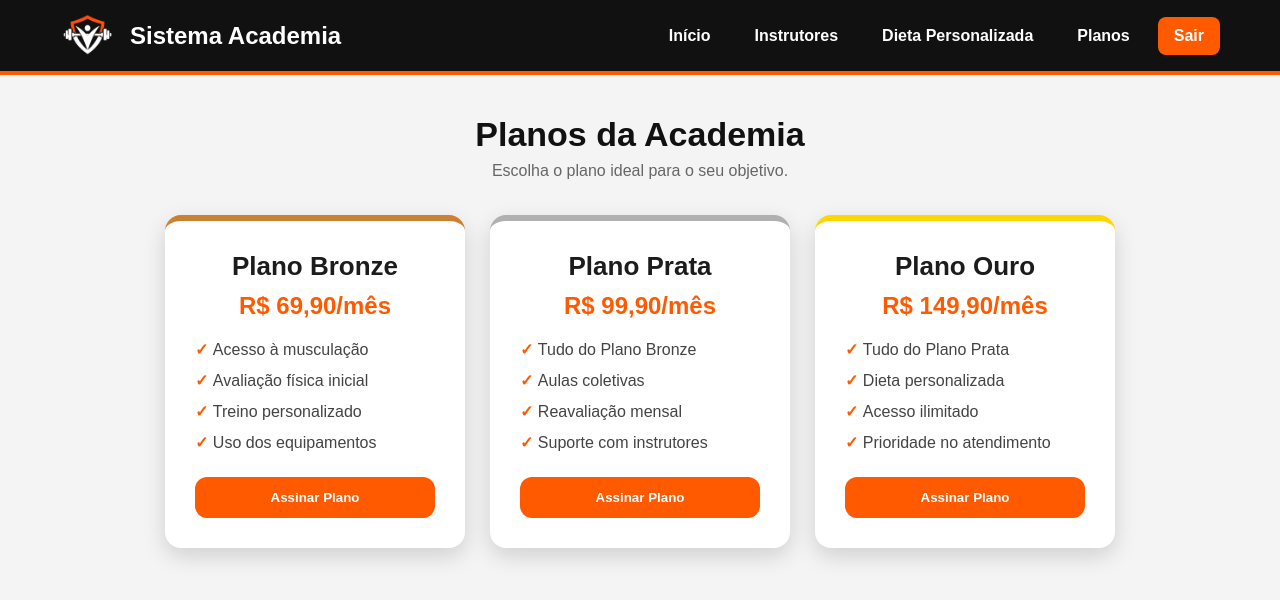
After one commit to Joao-Guilherme-GOliveira/Sistema-Academia-ProgWeb, a PHP site: page /planos.php in a window 1280 px wide. The commit adds this page. Shown: the top 600 px of the page. Run offline with PHP 8.4, Linux system fonts and the light colour scheme.

Commit message:
Adicionado parte de Planos

```diff
--- /dev/null
+++ b/css/planos.css
@@ -0,0 +1,91 @@
+.planos-container {
+    text-align: center;
+    margin-top: 40px;
+}
+
+.planos-container h1 {
+    font-size: 34px;
+    color: #111;
+}
+
+.planos-container p {
+    margin-top: 8px;
+    color: #666;
+}
+
+.planos-cards {
+    margin-top: 35px;
+    display: flex;
+    justify-content: center;
+    gap: 25px;
+    flex-wrap: wrap;
+}
+
+.plano-card {
+    background: white;
+    width: 300px;
+    padding: 30px;
+    border-radius: 16px;
+    box-shadow: 0 8px 22px rgba(0,0,0,0.15);
+    transition: 0.3s;
+    border-top: 6px solid #ff5a00;
+}
+
+.plano-card:hover {
+    transform: translateY(-6px);
+}
+
+.plano-card h2 {
+    font-size: 26px;
+    margin-bottom: 10px;
+}
+
+.plano-card h3 {
+    font-size: 24px;
+    color: #ff5a00;
+    margin-bottom: 20px;
+}
+
+.plano-card ul {
+    list-style: none;
+    text-align: left;
+    margin-bottom: 25px;
+}
+
+.plano-card li {
+    margin-bottom: 12px;
+    color: #444;
+}
+
+.plano-card li::before {
+    content: "✓ ";
+    color: #ff5a00;
+    font-weight: bold;
+}
+
+.plano-card button {
+    width: 100%;
+    background: #ff5a00;
+    color: white;
+    border: none;
+    padding: 13px;
+    border-radius: 12px;
+    font-weight: bold;
+    cursor: pointer;
+}
+
+.plano-card button:hover {
+    background: #e64a00;
+}
+
+.bronze {
+    border-top-color: #cd7f32;
+}
+
+.prata {
+    border-top-color: #b0b0b0;
+}
+
+.ouro {
+    border-top-color: #ffd700;
+}
--- a/imc.php
+++ b/imc.php
@@ -33,7 +33,7 @@ $nome = $_SESSION['nome'];
     <meta charset="UTF-8">
     <title>Sistema Academia</title>
     <link rel="stylesheet" href="css/style.css">
-     <link rel="stylesheet" href="css/navbar.css">
+    <link rel="stylesheet" href="css/navbar.css">
 </head>
 <body>
 
@@ -47,6 +47,7 @@ $nome = $_SESSION['nome'];
         <a href="index.php">Início</a>
         <a href="professores.php">Instrutores</a>
         <a href="imc.php">Dieta Personalizada</a>
+        <a href="planos.php">Planos</a>
         <a href="sair.php" class="sair">Sair</a>
     </nav>
 </header>
--- a/index.php
+++ b/index.php
@@ -29,6 +29,7 @@ $nome = $_SESSION['nome'];
         <a href="index.php">Início</a>
         <a href="professores.php">Instrutores</a>
         <a href="imc.php">Dieta Personalizada</a>
+        <a href="planos.php">Planos</a>
         <a href="sair.php" class="sair">Sair</a>
     </nav>
 </header>
--- /dev/null
+++ b/planos.php
@@ -0,0 +1,71 @@
+<!DOCTYPE html>
+<html lang="en">
+<head>
+    <meta charset="UTF-8">
+    <meta name="viewport" content="width=device-width, initial-scale=1.0">
+    <title>Document</title>
+    <link rel="stylesheet" href="css/style.css">
+    <link rel="stylesheet" href="css/navbar.css">
+    <link rel="stylesheet" href="css/planos.css">
+</head>
+<body>
+    <header>
+    <div class="logo-area">
+        <img src="imagens/logobranco.png" alt="Logo">
+        <h2>Sistema Academia</h2>
+    </div>
+
+    <nav class="navbar">
+        <a href="index.php">Início</a>
+        <a href="professores.php">Instrutores</a>
+        <a href="imc.php">Dieta Personalizada</a>
+        <a href="planos.php">Planos</a>
+        <a href="sair.php" class="sair">Sair</a>
+    </nav>
+</header>
+<section class="planos-container">
+    <h1>Planos da Academia</h1>
+    <p>Escolha o plano ideal para o seu objetivo.</p>
+
+    <div class="planos-cards">
+
+        <div class="plano-card bronze">
+            <h2>Plano Bronze</h2>
+            <h3>R$ 69,90/mês</h3>
+            <ul>
+                <li>Acesso à musculação</li>
+                <li>Avaliação física inicial</li>
+                <li>Treino personalizado</li>
+                <li>Uso dos equipamentos</li>
+            </ul>
+            <button>Assinar Plano</button>
+        </div>
+
+        <div class="plano-card prata">
+            <h2>Plano Prata</h2>
+            <h3>R$ 99,90/mês</h3>
+            <ul>
+                <li>Tudo do Plano Bronze</li>
+                <li>Aulas coletivas</li>
+                <li>Reavaliação mensal</li>
+                <li>Suporte com instrutores</li>
+            </ul>
+            <button>Assinar Plano</button>
+        </div>
+
+        <div class="plano-card ouro">
+            <h2>Plano Ouro</h2>
+            <h3>R$ 149,90/mês</h3>
+            <ul>
+                <li>Tudo do Plano Prata</li>
+                <li>Dieta personalizada</li>
+                <li>Acesso ilimitado</li>
+                <li>Prioridade no atendimento</li>
+            </ul>
+            <button>Assinar Plano</button>
+        </div>
+
+    </div>
+</section>
+</body>
+</html>
--- a/professores.php
+++ b/professores.php
@@ -29,6 +29,7 @@ $nome = $_SESSION['nome'];
         <a href="index.php">Início</a>
         <a href="professores.php">Instrutores</a>
         <a href="imc.php">Dieta Personalizada</a>
+        <a href="planos.php">Planos</a>
         <a href="sair.php" class="sair">Sair</a>
     </nav>
 </header>
```
